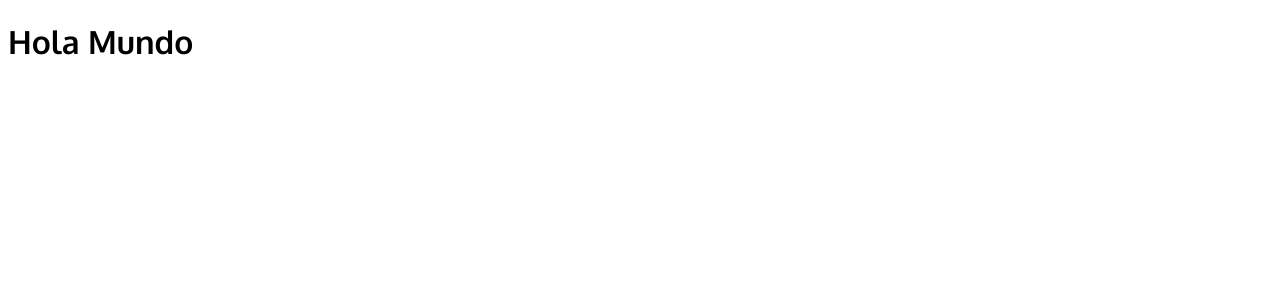
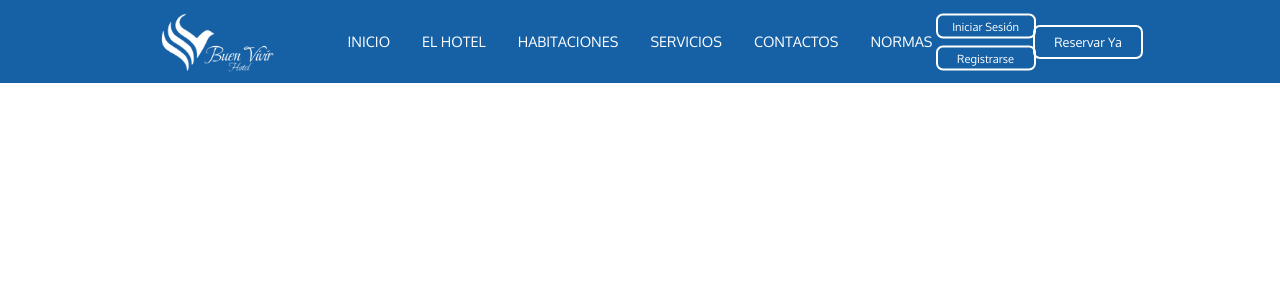
Before and after one commit to JuanPalacios10/hotel-frontend, a React (Vite) app in the folder proyecto/: page / in a window 1280 px wide. Shown: the top 300 px of the page. Built offline with nearby package versions, Linux system fonts and the light colour scheme.

Commit message:
menu secciones

```diff
--- /dev/null
+++ b/proyecto/src/components/menu secciones/Secciones.jsx
@@ -0,0 +1,29 @@
+import React from "react";
+import "../../styles/secciones.css";
+import logo from "../../assets/images/logo blanco letras.png";
+export const Secciones = () => {
+    return (
+        <nav className="menu-secciones">
+        <div className="barra">
+            <div className="logo">
+                <img src={ logo } alt="Logo" />
+            </div>
+            <ul className="lista-secciones">
+                <li><a href = "#inicio">INICIO</a></li>
+                <li><a href = "#hotel"> EL HOTEL</a></li>
+                <li><a href = "#habitaciones">HABITACIONES</a></li>
+                <li><a href = "#servicios">SERVICIOS</a></li>
+                <li><a href = "#contacto">CONTACTOS</a></li>
+                <li><a href = "#normas">NORMAS</a></li>
+            </ul>
+        <div className="botones1">
+                <button className="btn InicioSesion">Iniciar Sesión</button>
+                <button className="btn Registro">Registrarse</button>
+        </div>
+            <div className="botones2">
+                <button className="btn Reservar">Reservar Ya</button>
+            </div>
+        </div>
+        </nav>
+        );
+}
--- a/proyecto/src/main.jsx
+++ b/proyecto/src/main.jsx
@@ -1,9 +1,10 @@
 import { StrictMode } from 'react'
 import { createRoot } from 'react-dom/client'
 import './styles/index.css'
+import { Secciones } from './components/menu secciones/secciones'
 
 createRoot(document.getElementById('root')).render(
   <StrictMode>
-    <h1>Hola Mundo</h1>
+    <Secciones />
   </StrictMode>
 )
--- /dev/null
+++ b/proyecto/src/styles/secciones.css
@@ -0,0 +1,100 @@
+
+.barra {
+    background-color: #1661a6;
+    padding: 2em 0;
+    width: 100%;
+    position: fixed;
+    top: 0;
+    left: 0;
+    z-index: 1000;
+}
+.lista-secciones {
+    display: flex;
+    justify-content: center;
+    list-style: none;
+    margin: 0;
+    padding: 0;
+    flex-wrap: wrap; /* Permite que los elementos se ajusten a múltiples líneas */
+}
+
+.lista-secciones li {
+    margin: 0 1em;
+}
+
+.lista-secciones a {
+    font-family: var(--font-title);
+    color: white;
+    text-decoration: none;
+    font-size: 0.9em;
+    transition: color 0.1s ease;
+}
+
+.lista-secciones a:hover {
+    color: #20b4e0;
+}
+
+.botones1 {
+    display: flex;
+    justify-content:end;
+    flex-direction: column;
+    position: absolute;
+    top: 50%; /* Posición vertical al 50% de la pantalla */
+    left: 77%; /* Posición horizontal al 50% de la pantalla */
+    transform: translate(-50%, -50%); /* Centra exactamente en el medio */
+    gap: 7px;
+}
+
+.botones2 {
+    display: flex;
+    justify-content:end;
+    flex-direction: column;
+    position: absolute;
+    top: 50%;
+    left: 85%;
+    transform: translate(-50%, -50%);
+}
+
+.btn {
+    background-color: transparent;
+    color: white;
+    font-family: var(--font-title);
+    font-size: 0.7em;
+    width: 100px; /* Ancho del botón */
+    height: 25px; /* Alto del botón */
+    padding: 10px; /* Espaciado interno */
+    display: flex;          /* Activamos el modelo de flexbox */
+    justify-content: center; /* Centra el contenido horizontalmente */
+    align-items: center;     /* Centra el contenido verticalmente */
+    border: 2px solid white;
+    border-radius: 7px;
+    cursor: pointer;
+}
+
+.btn.Reservar {
+    background-color: transparent;
+    color: white;
+    font-size: 0.8em;
+    border: 2px solid white;
+    width: 110px;
+    height: 25px;
+    padding: 15px;
+    display: flex;
+    justify-content: center;
+    align-items: center;
+}
+
+
+.btn:hover {
+      background-color: #2593d3;
+      color: white;
+ }
+
+ .logo {
+    display: flex;
+    flex-direction: column;
+    position: absolute;
+    width: 180px;
+    top: 59%;
+    left: 17%;
+    transform: translate(-50%, -50%); /* Centra exactamente en el medio */
+}
```
Also changed, not shown: proyecto/src/assets/images/logo blanco letras.png (added), proyecto/src/assets/images/logo blanco.png (added).
